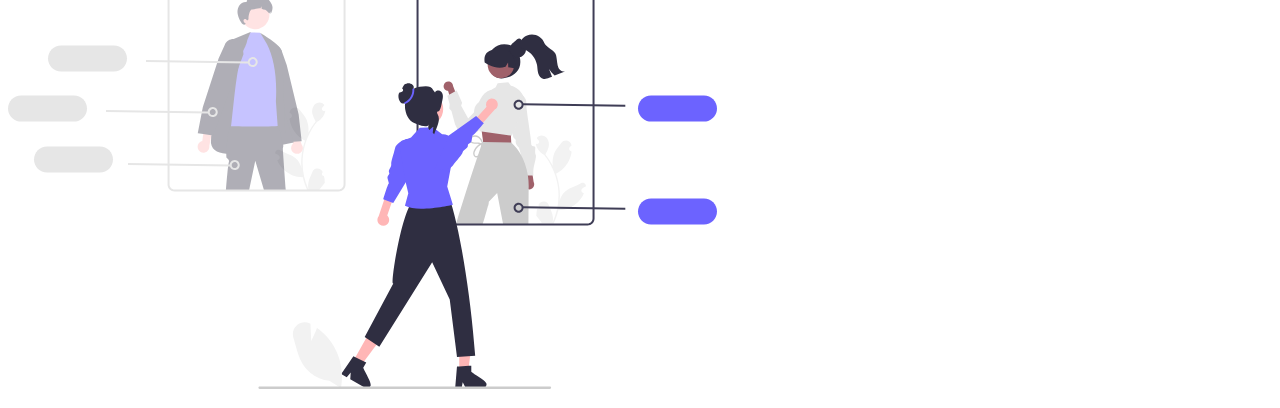
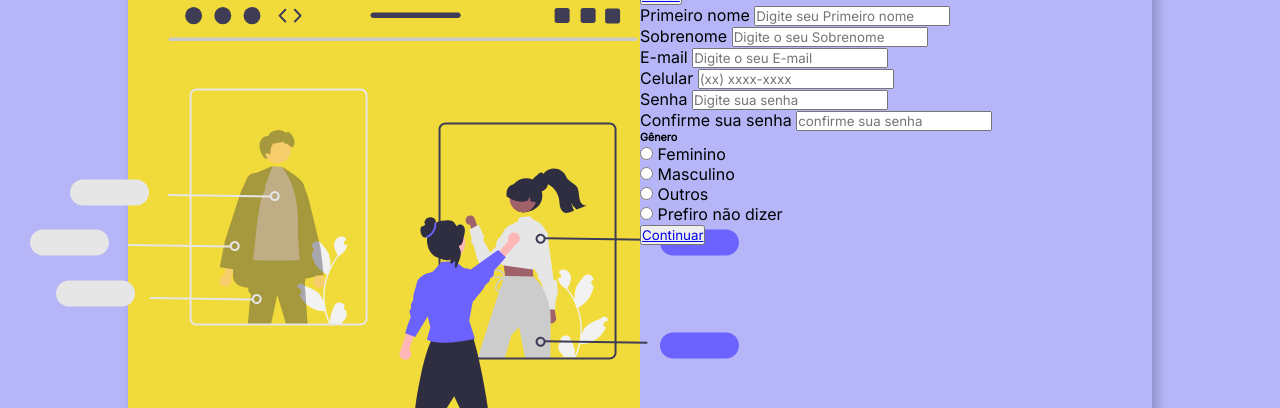
Before and after one commit to Arialyson/Formulario_cadastro, a plain HTML site: page index.html in a window 1280 px wide. Shown: the part 135-543 px from the top of the page. Drawn offline with Linux system fonts and the light colour scheme.

Commit message:
Mudanças no projeto
Me equivoquei na posição do formulário, ele deveria ter ficado dentro do cantainer, ajustes realizados com sucesso, continuando o projeto...

```diff
--- a/style/style.css
+++ b/style/style.css
@@ -0,0 +1,29 @@
+@charset "UTF-8";
+@import url('https://fonts.googleapis.com/css2?family=Great+Vibes&family=Inter&family=Open+Sans:wght@300&family=Roboto:wght@300&display=swap');
+* {
+    padding: 0px;
+    margin: 0px;
+    box-sizing: border-box;
+    font-family: 'Inter', sans-serif;
+}
+body {
+    width: 100%;
+    height: 100vh;
+    display: flex;
+    justify-content: center;
+    align-items: center;
+    background: #0c0ce94d;
+}
+.container {
+    width: 80%;
+    height: 80vh;
+    display: flex;
+    box-shadow: 5px 5px 10px rgb(0, 0, 0, .212);
+}
+.form-image {
+    width: 50%;
+    display: flex;
+    justify-content: center;
+    align-items: center;
+    background-color: #fde317d7;
+}
```
Also changed, not shown: index.html (+1 -1 lines).
